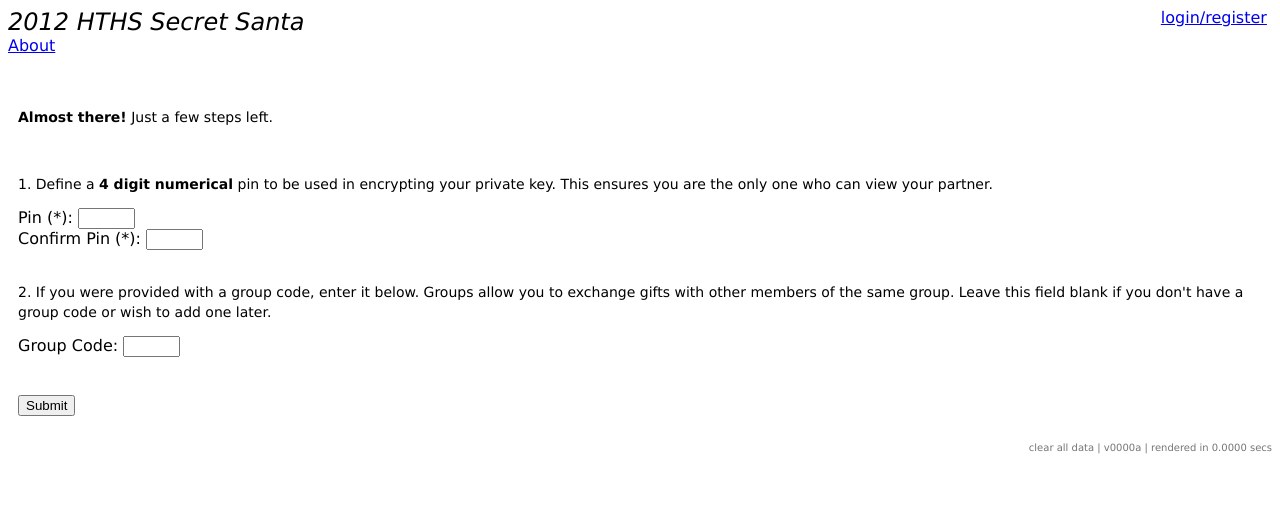
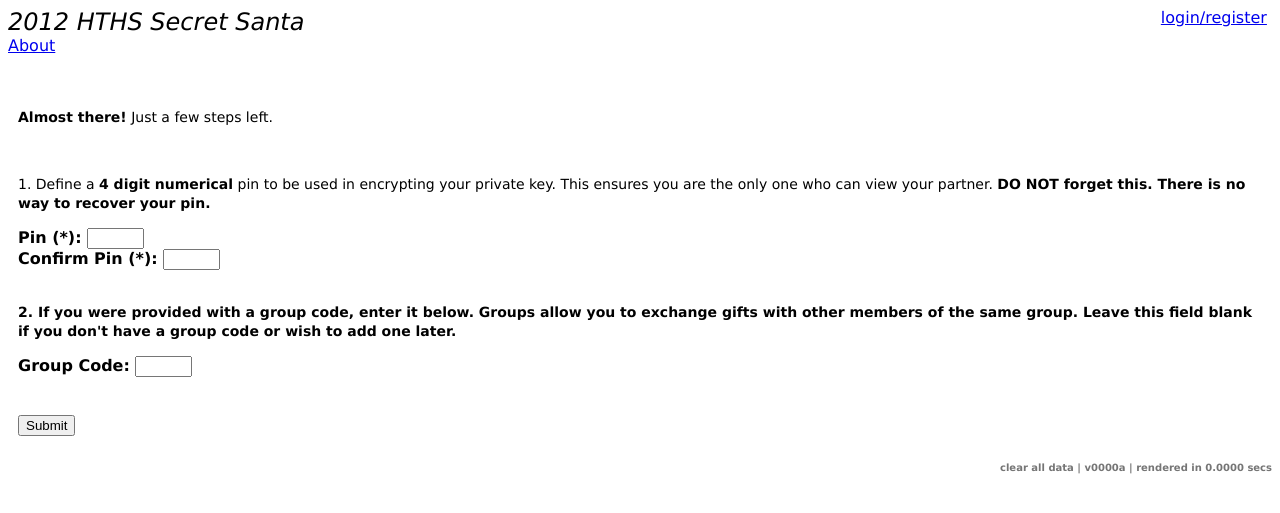
Before and after one commit to zacharyliu/HTHS-Secret-Santa, a CodeIgniter app: page /index.php/secretsanta/survey in a window 1280 px wide. Shown: the top 513 px of the page. Run offline with CodeIgniter, Linux system fonts and the light colour scheme.

Commit message:
minor formatting fixes

```diff
--- a/application/models/datamod.php
+++ b/application/models/datamod.php
@@ -64,7 +64,7 @@ class Datamod extends CI_Model {
 		else return false;
 	}
 
-	public function checkGroup($code) {
+	public function checkGroup($code) { //checks if the group code exists
 		$this->db->where('code',$code);
 		$query = $this->db->get('groups');
 		if ($query->num_rows() > 0)
--- a/application/views/survey.php
+++ b/application/views/survey.php
@@ -21,7 +21,7 @@ function validate(evt) {
 <div style="margin: 50px 10px 10px">
 <p><b>Almost there!</b> Just a few steps left.</p>
 <br />
-<p>1. Define a <b>4 digit numerical</b> pin to be used in encrypting your private key.  This ensures you are the only one who can view your partner. </p>
+<p>1. Define a <b>4 digit numerical</b> pin to be used in encrypting your private key.  This ensures you are the only one who can view your partner. <b>DO NOT forget this. There is no way to recover your pin.</p>
 <form>
 <?php echo form_error('pin'); ?>
 Pin (*): <input type="text" maxlength="4" size="4"name="pin" value="<?php echo set_value('pin');?>" onkeypress="validate(event)"  /> <br />
--- a/application/views/survey_success.php
+++ b/application/views/survey_success.php
@@ -7,7 +7,7 @@
 <h3>Success! Stay tuned for partner drawings!</h3>
 
 <p>By default, you have been added to the hths schoolwide group.</p>
-<p>Visit my<?php echo anchor('profile', 'profile'); ?></p>
+<p>Visit my <?php echo anchor('profile', 'profile'); ?></p>
 
 </body>
 </html>
```
